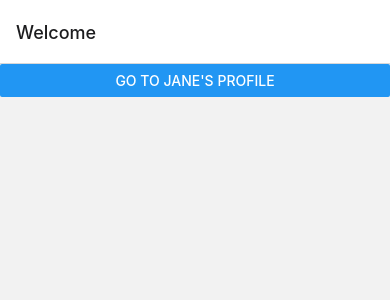
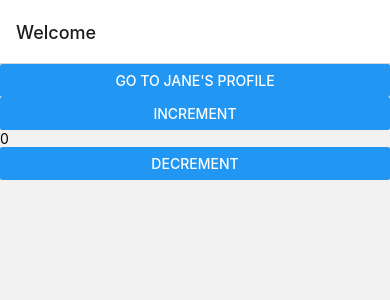
Before and after one commit to JeremiahYoder/jsonPlaceholder, a React Native app: screen /Home in a window 390 px wide. Shown: the top 300 px of the page. Built offline with nearby package versions, Linux system fonts and the light colour scheme.

Commit message:
added redux

```diff
--- a/package.json
+++ b/package.json
@@ -13,10 +13,12 @@
     "@react-native-community/masked-view": "^0.1.11",
     "@react-navigation/native": "^6.1.10",
     "@react-navigation/native-stack": "^6.9.18",
+    "@reduxjs/toolkit": "^2.2.0",
     "react": "18.2.0",
     "react-native": "0.73.4",
     "react-native-safe-area-context": "^4.9.0",
-    "react-native-screens": "^3.29.0"
+    "react-native-screens": "^3.29.0",
+    "react-redux": "^9.1.0"
   },
   "devDependencies": {
     "@babel/core": "^7.20.0",
--- a/src/App.tsx
+++ b/src/App.tsx
@@ -1,10 +1,14 @@
 import React from 'react';
 import { NavigationStack } from './navigation'
+import { Provider } from 'react-redux'
+import { store } from './store'
 
 function App(): React.JSX.Element {
   console.log("App.tsx")
   return (
-    <NavigationStack />
+    <Provider store={store}>
+      <NavigationStack />
+    </Provider>
   );
 }
 
--- /dev/null
+++ b/src/components/Counter/index.tsx
@@ -0,0 +1,34 @@
+import React from 'react'
+import { View, Button, Text } from 'react-native'
+import type { RootState } from '../../store'
+import { useSelector, useDispatch } from 'react-redux'
+import { decrement, increment } from '../../slices/counterSlice'
+
+function Counter() {
+  const count = useSelector((state: RootState) => state.counter.value)
+  const dispatch = useDispatch()
+
+  return (
+    <View>
+      <View>
+        <Button
+          title='Increment'
+          onPress={() => dispatch(increment())}
+        />
+
+        <View>
+          <Text>
+            {count}
+          </Text>
+
+        </View>
+        <Button
+          title='Decrement'
+          onPress={() => dispatch(decrement())}
+        />
+      </View>
+    </View>
+  )
+}
+
+export default Counter;
--- a/src/screens/Home.tsx
+++ b/src/screens/Home.tsx
@@ -1,5 +1,6 @@
 import React from 'react'
 import { View, Button } from "react-native";
+import Counter from '../components/Counter'
 
 const HomeScreen = ({ navigation }) => {
     console.log("HomeScreen")
@@ -12,6 +13,7 @@
                     navigation.navigate('Profile', { name: 'Jane' })
                 }
             />
+            <Counter />
         </View>
     );
 };
--- /dev/null
+++ b/src/slices/counterSlice.ts
@@ -0,0 +1,30 @@
+import { createSlice } from '@reduxjs/toolkit'
+import type { PayloadAction } from '@reduxjs/toolkit'
+
+export interface CounterState {
+  value: number
+}
+
+const initialState: CounterState = {
+  value: 0,
+}
+
+export const counterSlice = createSlice({
+  name: 'counter',
+  initialState,
+  reducers: {
+    increment: (state) => {
+      state.value += 1
+    },
+    decrement: (state) => {
+      state.value -= 1
+    },
+    incrementByAmount: (state, action: PayloadAction<number>) => {
+      state.value += action.payload
+    },
+  },
+})
+
+export const { increment, decrement, incrementByAmount } = counterSlice.actions
+
+export default counterSlice.reducer
--- /dev/null
+++ b/src/store/index.ts
@@ -0,0 +1,14 @@
+import { configureStore } from '@reduxjs/toolkit'
+
+import counterReducer from '../slices/counterSlice'
+
+export const store = configureStore({
+  reducer: {
+    counter: counterReducer
+  },
+})
+
+// Infer the `RootState` and `AppDispatch` types from the store itself
+export type RootState = ReturnType<typeof store.getState>
+// Inferred type: {posts: PostsState, comments: CommentsState, users: UsersState}
+export type AppDispatch = typeof store.dispatch
```
Also changed, not shown: src/screens/Profile.tsx (+5 -3 lines).
